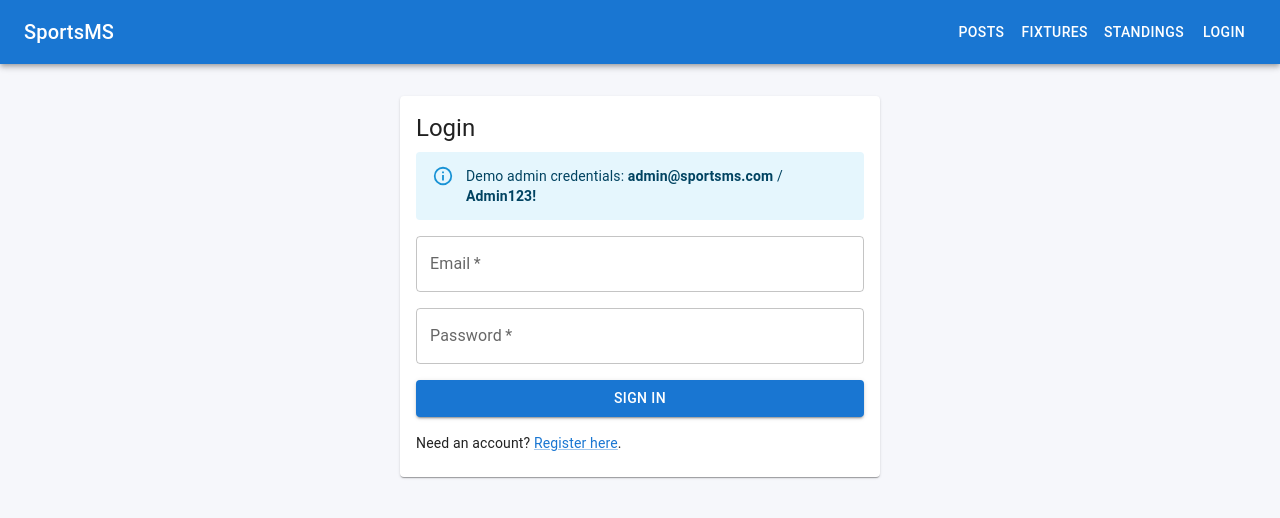
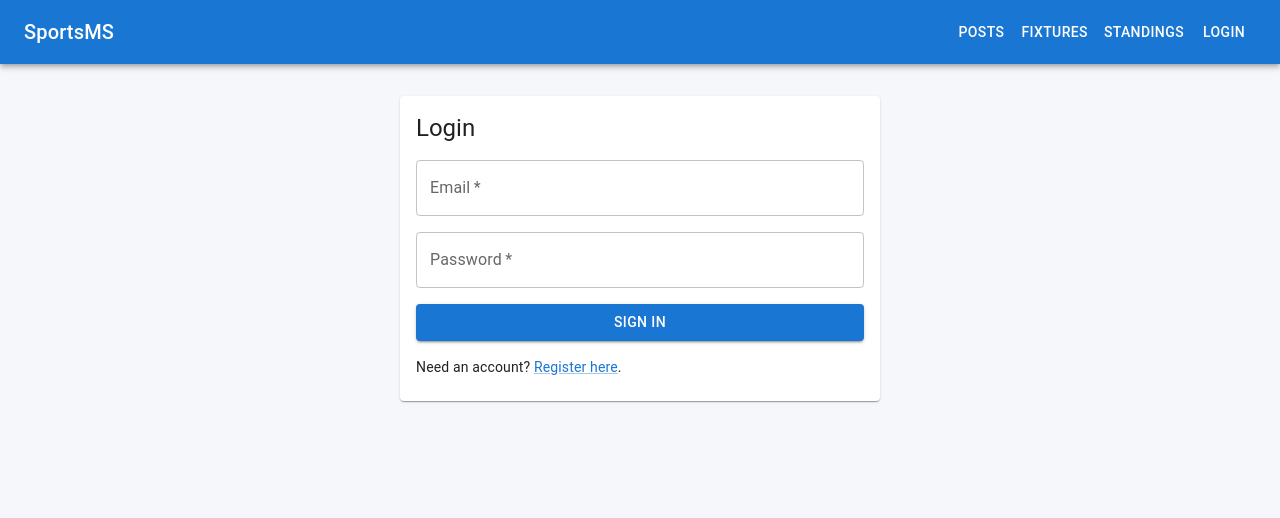
Before and after one commit to arnold1990-cell/sports-management-system, a React (Vite) app in the folder frontend/: page /login in a window 1280 px wide. Shown: the top 518 px of the page. Built offline with nearby package versions, Linux system fonts and the light colour scheme; no server answers.

Commit message:
Remove demo admin credentials from login

```diff
--- a/frontend/src/pages/LoginPage.tsx
+++ b/frontend/src/pages/LoginPage.tsx
@@ -26,9 +26,6 @@ const LoginPage: React.FC = () => {
       <Card>
         <CardContent>
           <Typography variant="h5" gutterBottom>Login</Typography>
-          <Alert severity="info">
-            Demo admin credentials: <strong>admin@sportsms.com</strong> / <strong>Admin123!</strong>
-          </Alert>
           {error && <Alert severity="error">{error}</Alert>}
           <Box component="form" onSubmit={handleSubmit} sx={{ mt: 2, display: 'grid', gap: 2 }}>
             <TextField label="Email" type="email" value={email} onChange={(e) => setEmail(e.target.value)} required />
```
